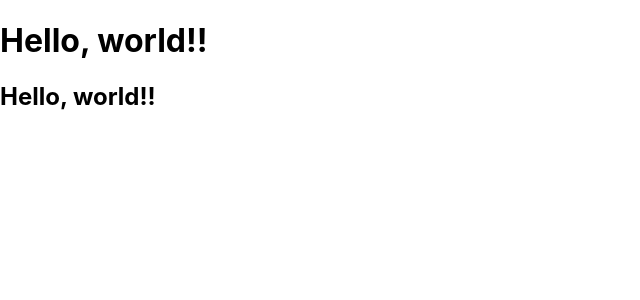
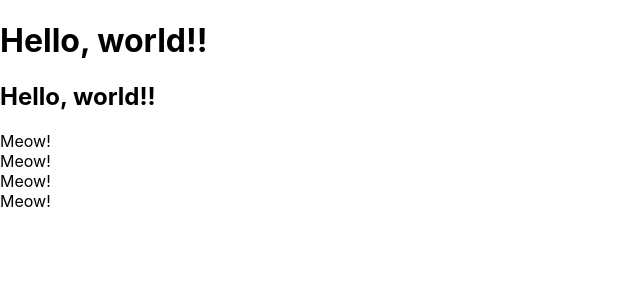
Before and after one commit to takiguchi-yu/react-redux-crud-application, a React (Create React App) app: page / in a window 1280 px wide. Shown: the top 300 px of the page, without its empty margins (0-640 px from the left). Built offline with nearby package versions, Linux system fonts and the light colour scheme.

Commit message:
React components

```diff
--- a/src/App.js
+++ b/src/App.js
@@ -1,12 +1,35 @@
-import React from 'react';
+import React, { Component } from 'react';
+
+// 関数コンポーネント
 
 function App() {
   return (
     <React.Fragment>
       <h1 className="foo">Hello, world!!</h1>
       <h2 className="foo">Hello, world!!</h2>
+      <Cat />
+      <Cat />
+      <Cat />
+      <Cat />
     </React.Fragment>
   );
 }
 
+function Cat() {
+  return <div>Meow!</div>
+}
+
+// クラスコンポーネント
+
+// class App extends Component {
+//   render() {
+//     return (
+//       <React.Fragment>
+//         <h1 className="foo">Hello, world!!</h1>
+//         <h2 className="foo">Hello, world!!</h2>
+//       </React.Fragment>
+//     )
+//   }
+// }
+
 export default App;
```
